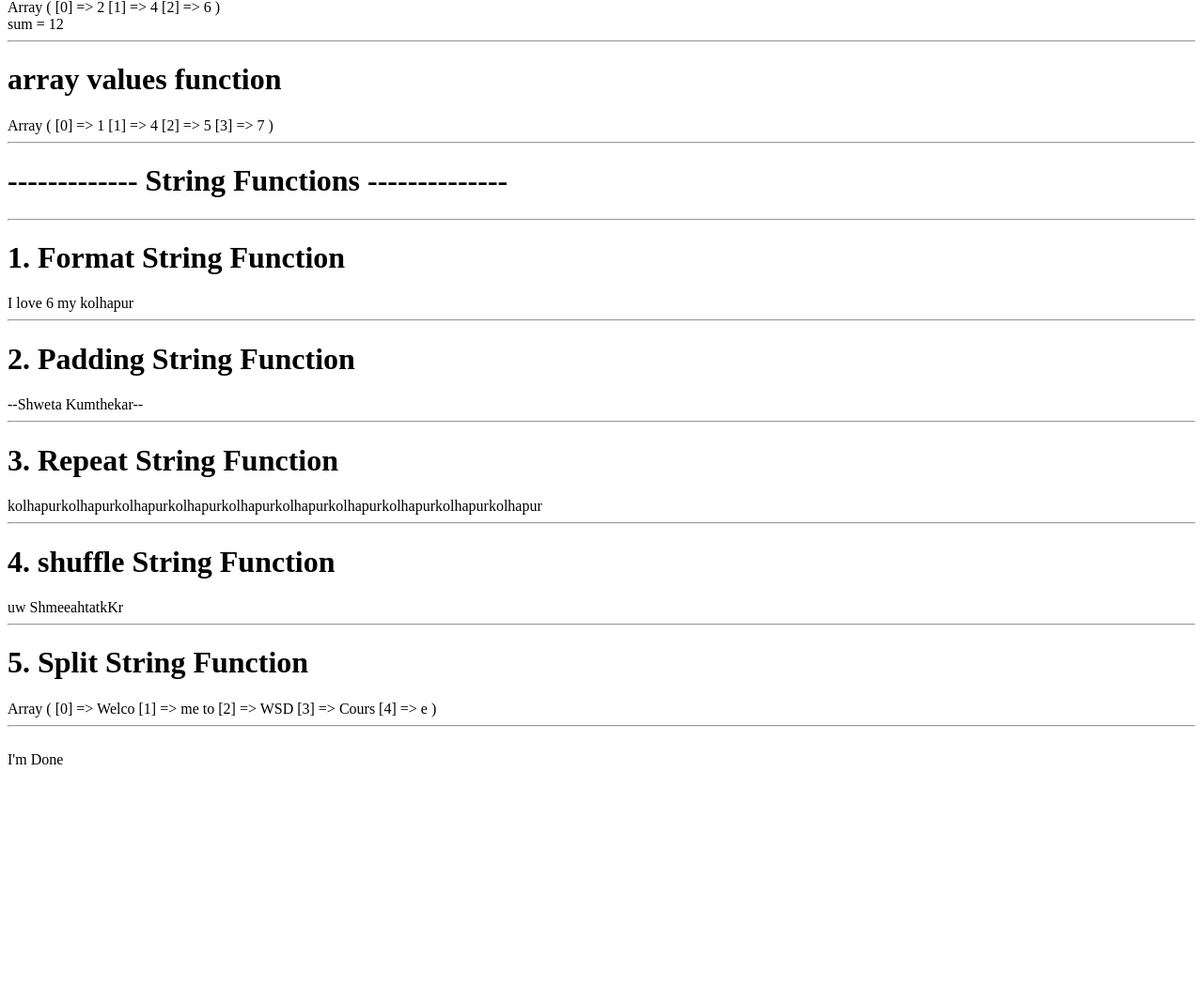
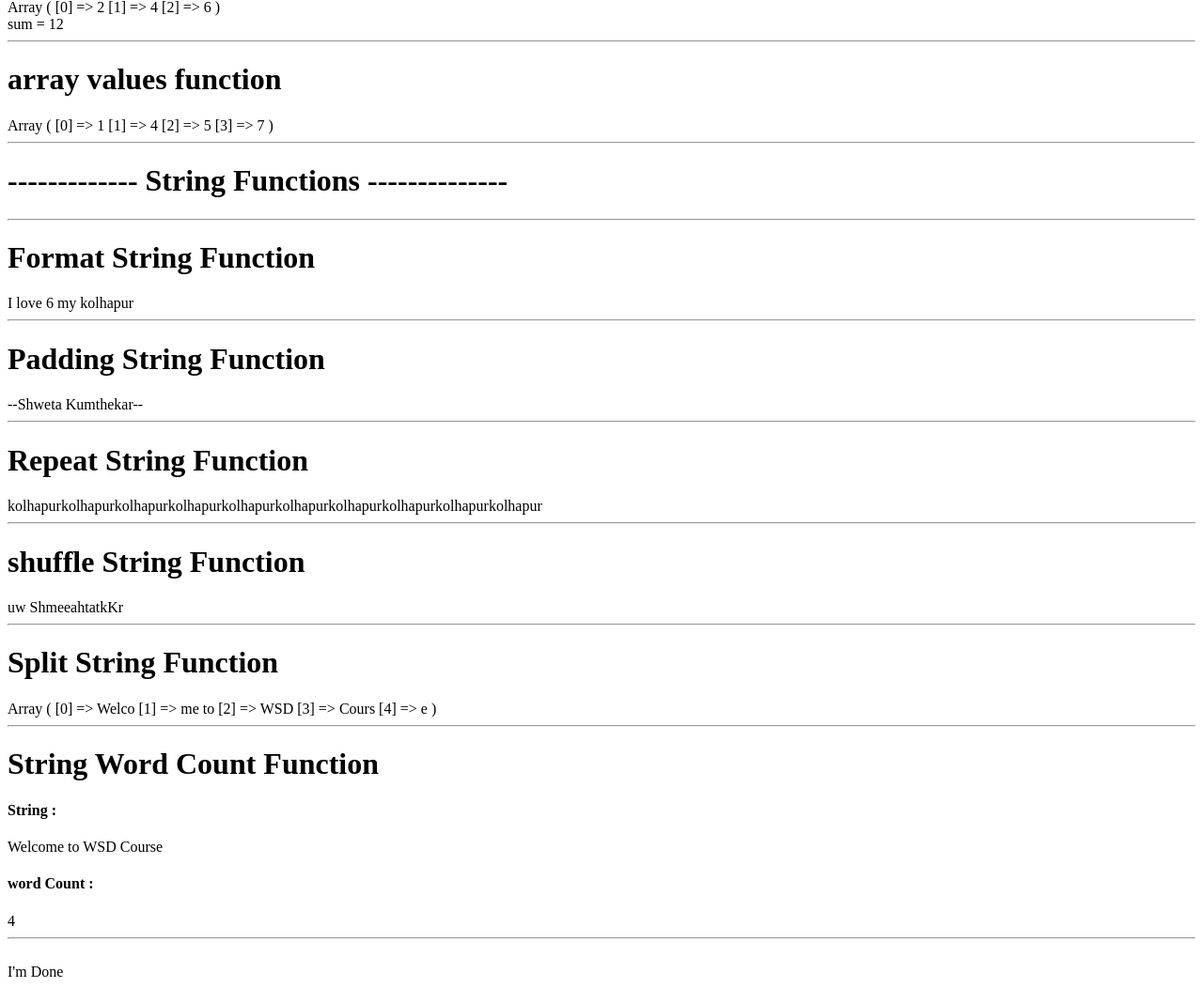
Before and after one commit to srk77/homework4, a PHP site: page / in a window 1280 px wide. Shown: the part 1078-2130 px from the top of the page at 94% size. Before the commit the page ends 1892 px from the top, so only its background shows below. Run offline with PHP 8.4, Linux system fonts and the light colour scheme.

Commit message:
Added word count string

```diff
--- a/index.php
+++ b/index.php
@@ -37,9 +37,9 @@
 
 	  $str1='Welcome to WSD Course';
 	 $obj->splitString($str1);
-  	 /*
-	 $obj->countWord($str1);
-	 $obj->stringLength($name);
+  	 $obj->countWord($str1);
+
+	 /*$obj->stringLength($name);
 	 $obj->reverseString($name);
 	 $str2=	" WSD is a very interesting subject and I LIKE it ";
 	 $obj->toUpper($str2);
@@ -131,35 +131,46 @@
 
          public function formatString($num,$location,$format)
 	          {
-		           echo '<h1>1. Format String Function</h1>';
+		           echo '<h1> Format String Function</h1>';
 			            echo sprintf($format, $num, $location);
                            echo '<hr>';
 			   }
 	public function padString($name)
 	 	{
-		echo '<h1>2. Padding String Function</h1>';
+		echo '<h1>Padding String Function</h1>';
 		echo str_pad($name, 20, "--", STR_PAD_BOTH);
 		echo '<hr>';
 	        }
         public function repeatString($location)
 	{
-	echo '<h1>3. Repeat String Function</h1>';
+	echo '<h1>Repeat String Function</h1>';
 	echo str_repeat($location, 10);
 	echo '<hr>';
 	}
 
 	public function shuffleString($name)
 		{
-		echo '<h1>4. shuffle String Function</h1>';
+		echo '<h1>shuffle String Function</h1>';
 		echo str_shuffle($name);
 		echo '<hr>';
 		}
        public function splitString($str1)
 	{
-	echo '<h1>5. Split String Function</h1>';
+	echo '<h1> Split String Function</h1>';
 	print_r (str_split($str1,5));
 	echo '<hr>';
          }
+        public function countWord($str1)
+		{
+	echo '<h1>String Word Count Function</h1>';
+	echo '<h4>String : </h4>';
+	echo $str1;
+	echo '<br>';
+	echo '<h4>word Count : </h4>';
+	print_r (str_word_count($str1,0));
+        echo '<hr>';
+	}
+
 
 
  public function __destruct()
```
